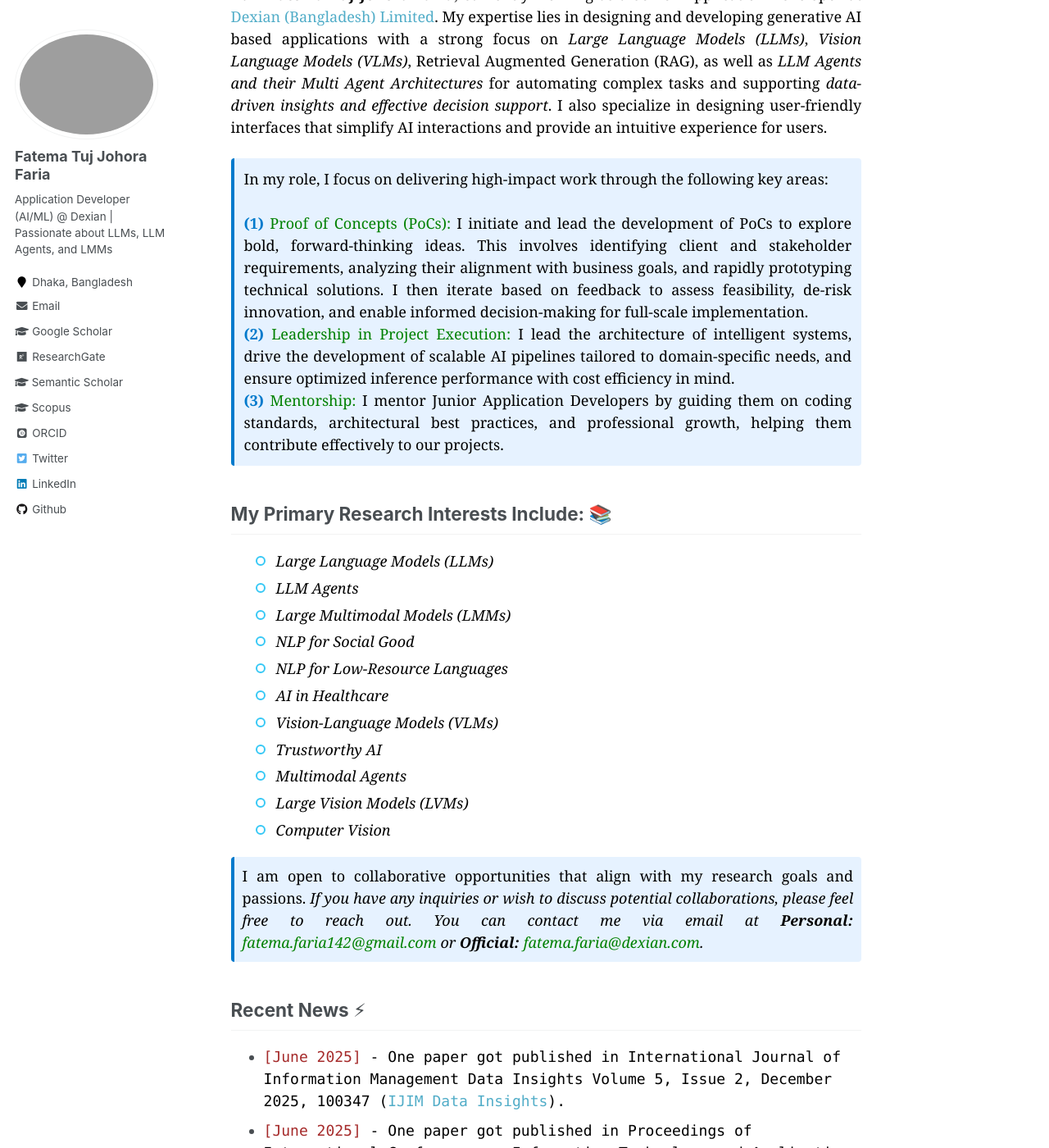
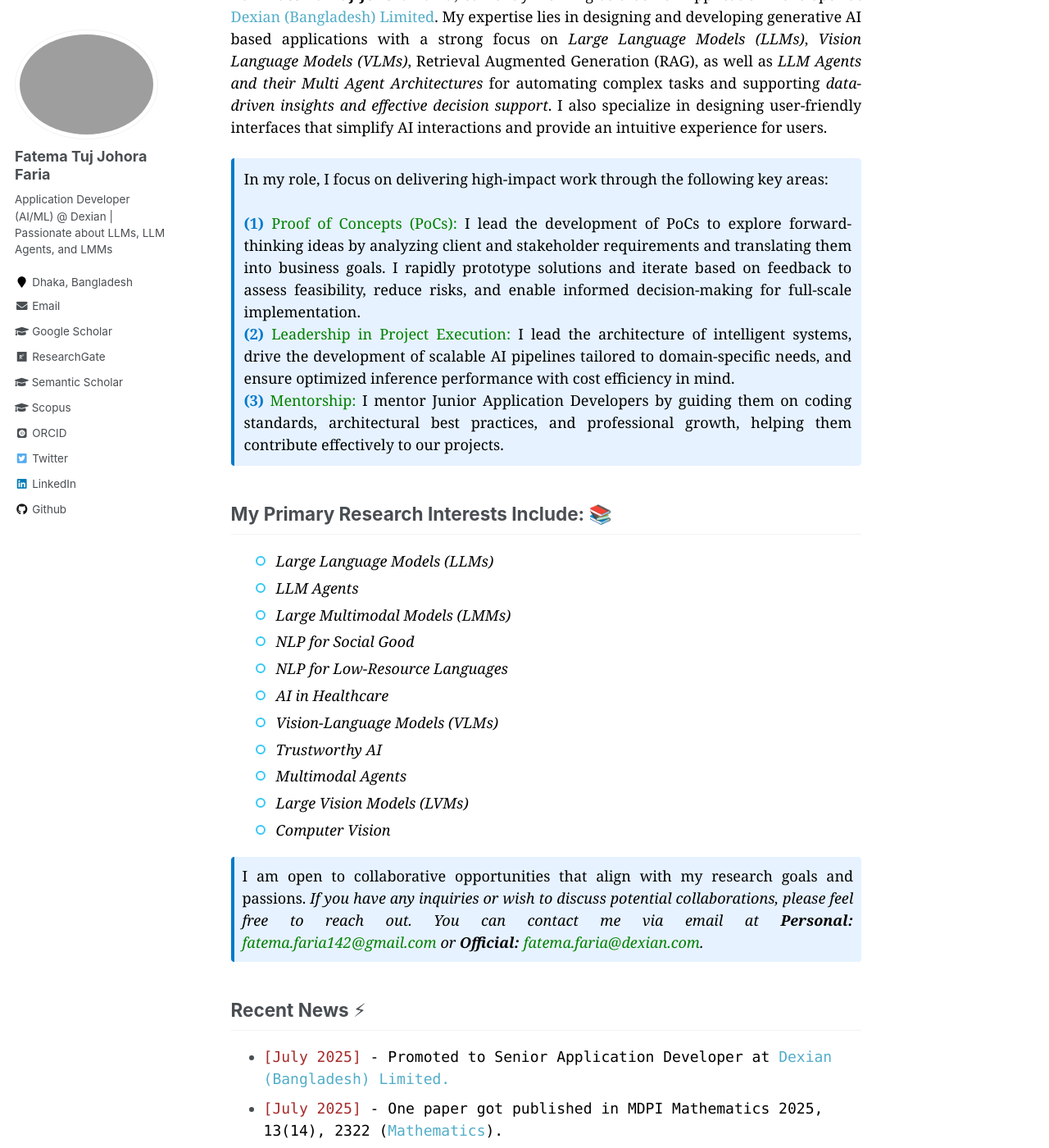
Before and after one commit to fatemafaria142/fatemafaria142.github.io, a Jekyll site: the page built from _pages/about.md, in a window 1280 px wide and 1400 px high, scrolled down 202 px. Shown: the whole window at 82% size. Built offline with Jekyll 4.4.1, drawn with Linux system fonts in a browser that asks for light colours; some web fonts are replaced; some of the changed text lies outside the part shown.

Commit message:
Update about

```diff
--- a/_pages/about.md
+++ b/_pages/about.md
@@ -18,7 +18,7 @@ redirect_from:
 <p style="text-align:justify; color:black; font-family:Georgia; background-color:#e6f2ff; padding:12px; border-left:4px solid #007acc; border-radius:4px;">
     In my role, I focus on delivering high-impact work through the following key areas:
     <br><br>
-    <b style="color:#007acc;">(1)</b> <span style="color:green;">Proof of Concepts (PoCs):</span> I initiate and lead the development of PoCs to explore bold, forward-thinking ideas. This involves identifying client and stakeholder requirements, analyzing their alignment with business goals, and rapidly prototyping technical solutions. I then iterate based on feedback to assess feasibility, de-risk innovation, and enable informed decision-making for full-scale implementation.<br>
+    <b style="color:#007acc;">(1)</b> <span style="color:green;">Proof of Concepts (PoCs):</span> I lead the development of PoCs to explore forward-thinking ideas by analyzing client and stakeholder requirements and translating them into business goals. I rapidly prototype solutions and iterate based on feedback to assess feasibility, reduce risks, and enable informed decision-making for full-scale implementation.<br>
     <b style="color:#007acc;">(2)</b> <span style="color:green;">Leadership in Project Execution:</span> I lead the architecture of intelligent systems, drive the development of scalable AI pipelines tailored to domain-specific needs, and ensure optimized inference performance with cost efficiency in mind.<br>
     <b style="color:#007acc;">(3)</b> <span style="color:green;">Mentorship:</span> I mentor Junior Application Developers by guiding them on coding standards, architectural best practices, and professional growth, helping them contribute effectively to our projects.
 </p>
@@ -180,6 +180,8 @@ redirect_from:
 </p>
 
 ## Recent News ⚡
++ <span style="font-family:Monaco; color:black;"><span style="color:brown">[July 2025]</span> -  Promoted to Senior Application Developer at [Dexian (Bangladesh) Limited.](https://www.linkedin.com/company/dexiansolutions/)
++ <span style="font-family:Monaco; color:black;"><span style="color:brown">[July 2025]</span> -  One paper got published in MDPI Mathematics 2025, 13(14), 2322 ([Mathematics](https://www.mdpi.com/journal/mathematics)).
 + <span style="font-family:Monaco; color:black;"><span style="color:brown">[June 2025]</span> -  One paper got published in International Journal of Information Management Data Insights
 Volume 5, Issue 2, December 2025, 100347 ([IJIM Data Insights](https://www.sciencedirect.com/journal/international-journal-of-information-management-data-insights)).
 + <span style="font-family:Monaco; color:black;"><span style="color:brown">[June 2025]</span> -  One paper got published in Proceedings of International Conference on Information Technology and Applications ([ICITA 2024](https://link.springer.com/chapter/10.1007/978-981-96-1758-6_32)).
@@ -192,4 +194,4 @@ Volume 5, Issue 2, December 2025, 100347 ([IJIM Data Insights](https://www.scien
 + <span style="font-family:Monaco; color:black;"><span style="color:brown">[June 2024]</span> -  One paper got accepted at The IEEE Region 10 Symposium ([TENSYMP2024](https://ieeedelhi-tensymp2024.org/)).
 + <span style="font-family:Monaco; color:black;"><span style="color:brown">[June 2024]</span> - Started working as a Remote Research Assistant under a Funded Project of the National Research Foundation of Korea, contributing to multiple research efforts</span>
 + <span style="font-family:Monaco; color:black;"><span style="color:brown">[May 2024]</span> -  Two paper got accepted at 4th International Conference on Computing and Communication Networks ([ICCCNet 2024](https://icccn.co.uk/)).
-+ <span style="font-family:Monaco; color:black;"><span style="color:brown">[May 2024]</span> -  Joined as an Application Developer (AI/ML) at [Dexian (Bangladesh) Limited.](https://www.linkedin.com/company/dexiansolutions/)
++ <span style="font-family:Monaco; color:black;"><span style="color:brown">[May 2024]</span> -  Joined as an Application Developer at [Dexian (Bangladesh) Limited.](https://www.linkedin.com/company/dexiansolutions/)
```
Also changed, not shown: _pages/news.md (+2 -0 lines).
